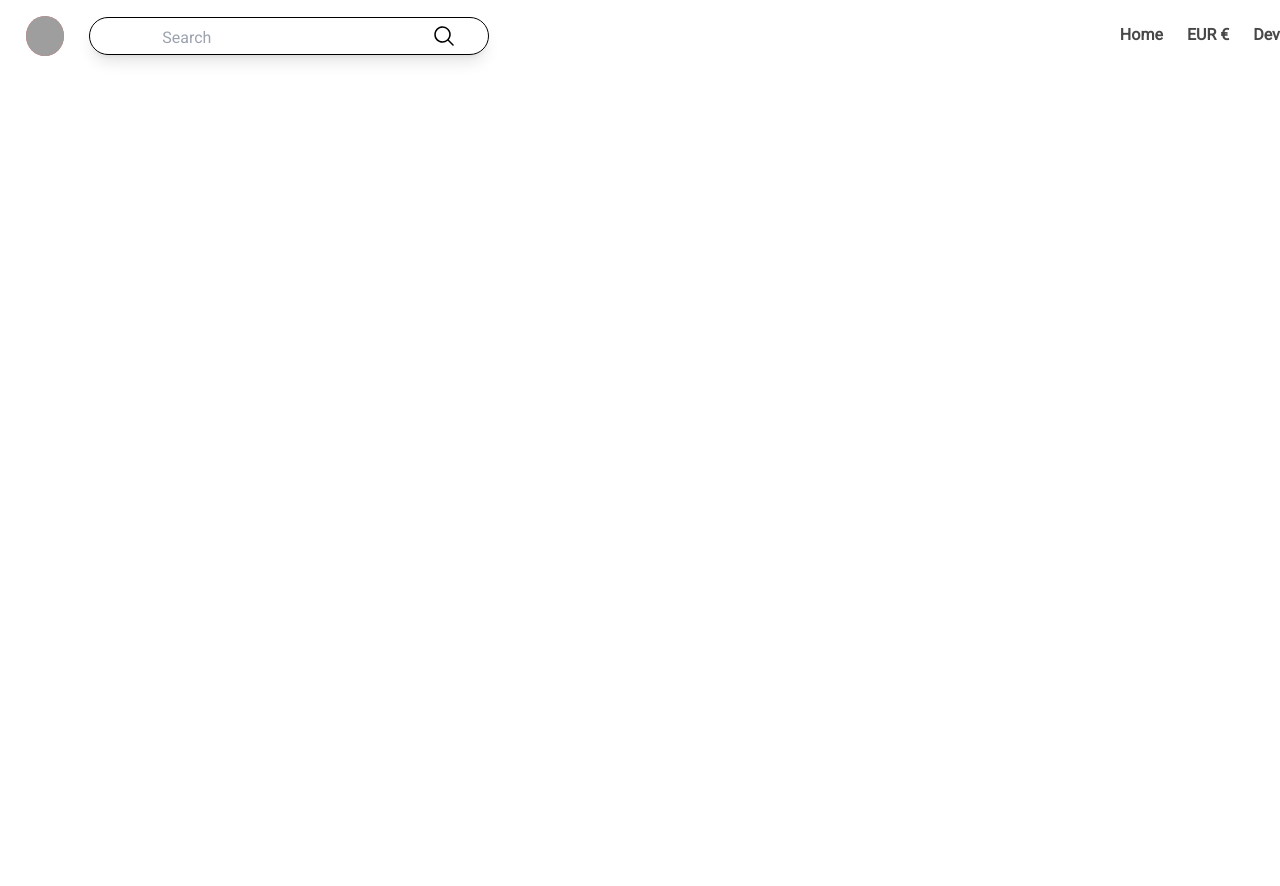
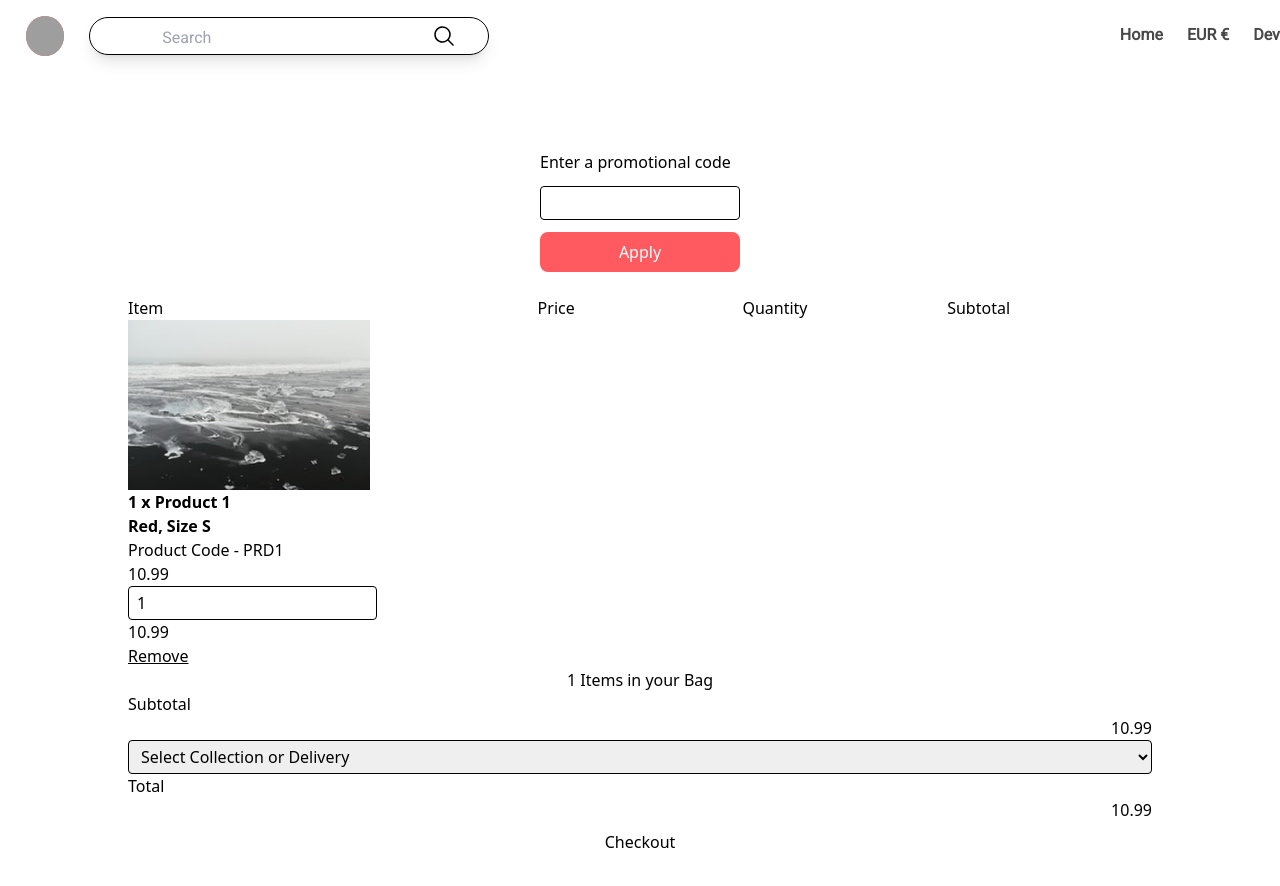
Before and after one commit to AjiePrm/airbnbClone, a Nuxt app: page /summary/example in a window 1280 px wide. Shown: the top 886 px of the page. Before the commit the page ends 800 px from the top, so only its background shows below. Built offline with nearby package versions, Linux system fonts and the light colour scheme; grey boxes are pictures that could not be loaded.

Commit message:
finish searching funtion and initiate summary page

```diff
--- a/components/category.vue
+++ b/components/category.vue
@@ -45,7 +45,7 @@ export default {
             const response = await fetch(`https://dummyjson.com/products/categories`);
             this.data = await response.json();
             const category = this.data;
-            console.log(category[0])
+            //console.log(category[0])
             return category;
         },
 
--- a/pages/details/[id].vue
+++ b/pages/details/[id].vue
@@ -1,7 +1,7 @@
 <template>
     <div class="container lg:w-[1366px] px-[34px] m-auto py-16">
         <div class="font-semibold text-3xl pb-[6px]">
-            Detail Product
+            Details Product
         </div>
         <div class="flex space-x-4 pb-6">
             <h2 class="text-xl pr-[500px] ">Category : {{ detailsProucts.category }}</h2>
@@ -44,7 +44,7 @@
                             class="text-sm font-normal bg-primaryRed text-secondaryWhite rounded-lg py-1 px-1">{{
                                 detailsProucts.discountPercentage }}%</span>
                     </h1>
-                    <h1 class="text-2xl font-semibold px-2">${{ needToPayVal }} </h1>
+                    <h1 class="text-2xl font-semibold px-2 py-2">total: ${{ needToPayVal }} </h1>
 
 
                     <div class="pt-4">
@@ -68,8 +68,11 @@
                         </div>
                     </div>
                     <div class="h-[56px] w-[323px] pt-4">
-                        <button
-                            class="h-12 w-[323px] bg-primaryRed rounded-lg text-secondaryWhite font-semibold text-xl">Pesan</button>
+                        <NuxtLink to="/summary/example">
+                            <button
+                                class="h-12 w-[323px] bg-primaryRed rounded-lg text-secondaryWhite font-semibold text-xl">Pesan
+                            </button>
+                        </NuxtLink>
                     </div>
                 </div>
             </div>
@@ -81,13 +84,13 @@
 export default {
     data() {
         return {
-            count: 0,
+            count: 1,
             detailsProucts: [],
             discount: null,
             priceItem: null,
             discountVal: null,
-            needToPay: 0,
-            needToPayVal: 0,
+            //needToPay: 0,
+            //needToPayVal: 0,
             imageOne: null,
             imageTwo: null,
             imageTree: null,
@@ -120,10 +123,10 @@ export default {
         },
 
         handleCountMin() {
-            if (this.count > 0) {
+            if (this.count > 1) {
                 this.count--;
                 this.needToPay = this.handlePriceCount(this.discount, this.count);
-                this.needToPayVal = this.needToPay.toFixed(2)
+                this.needToPayVal = (this.needToPay * 1).toFixed(2)
                 this.stock = this.handleStockCount(this.stockCount, this.count)
             }
         },
@@ -158,9 +161,15 @@ export default {
         this.discount = this.discountPrice(prices, persetage)
         this.discountVal = this.discount.toFixed(2)
 
+        const pcs = this.count;
+        const priceItem = this.discount;
+        this.needToPay = this.handlePriceCount(priceItem, pcs);
+        this.needToPayVal = (this.needToPay * 1).toFixed(2);
+
         //price handel
         this.stockCount = this.detailsProucts.stock
-        this.stock = this.detailsProucts.stock;
+        this.stock = this.detailsProucts.stock - 1;
+        //this.needToPayVal = this.detailProducts.price;
         // const pcs = this.count
         // const priceItem = this.discount
         // this.needToPay = this.handleStockCount(priceItem, pcs)
--- /dev/null
+++ b/pages/search/[id].vue
@@ -0,0 +1,36 @@
+<template>
+    <div class="container lg:w-[1366px] px-[34px] m-auto py-16">
+        <div class="w-full lg:w-[1366px] md:m-auto">
+            <CardItem :products="categoryProducts.products" :mainTitle="'Result for'" :underTitle="categoryId">
+            </CardItem>
+        </div>
+    </div>
+</template>
+
+<script>
+export default {
+    data() {
+        return {
+            categoryProducts: {},
+            categoryId: null,
+        };
+    },
+
+    methods: {
+        async getPost(id) {
+            const response = await fetch(`https://dummyjson.com/products/search?q=${id}`);
+            this.details = await response.json();
+            const categoryProducts = this.details;
+            console.log(categoryProducts.products)
+            return categoryProducts;
+        },
+    },
+
+    async mounted() {
+        const { id } = useRoute().params;
+        this.categoryId = id;
+        this.categoryProducts = await this.getPost(id);
+
+    },
+};
+</script>
--- /dev/null
+++ b/pages/summary/[id].vue
@@ -0,0 +1,125 @@
+<template>
+    <div class="container mx-auto px-4 py-[150px]">
+        <div class="basket">
+            <div class="basket-module flex flex-col w-[200px] m-auto space-y-3 pb-[24px]">
+                <label for=" promo-code" class="text-gray-700">Enter a promotional code</label>
+                <input id="promo-code" type="text" name="promo-code" maxlength="5" v-model="promoCode"
+                    class="border border-gray-300 rounded px-2 py-1" />
+                <button class="promo-code-cta bg-primaryRed text-secondaryWhite rounded-lg px-4 py-2"
+                    @click="applyPromoCode">Apply</button>
+            </div>
+            <div class="basket-labels w-[1024px] m-auto">
+                <ul class="flex">
+                    <li class="item item-heading w-2/5">Item</li>
+                    <li class="price w-1/5">Price</li>
+                    <li class="quantity w-1/5">Quantity</li>
+                    <li class="subtotal w-1/5">Subtotal</li>
+                </ul>
+            </div>
+            <div class="basket-product w-[1024px] m-auto" v-for="(product, index) in products" :key="index">
+                <div class="item w-2/5">
+                    <div class="product-image">
+                        <img src="~/assets/image/exploreOne.png" :alt="product.name" class="product-frame" />
+                    </div>
+                    <div class="product-details">
+                        <h1>
+                            <strong>
+                                <span class="item-quantity">{{ product.quantity }}</span> x {{ product.name }}
+                            </strong>
+                        </h1>
+                        <p><strong>{{ product.color }}, Size {{ product.size }}</strong></p>
+                        <p>Product Code - {{ product.code }}</p>
+                    </div>
+                </div>
+                <div class="price w-1/5">{{ product.price.toFixed(2) }}</div>
+                <div class="quantity w-1/5">
+                    <input type="number" v-model="product.quantity" min="1"
+                        class="quantity-field border border-gray-300 rounded px-2 py-1" />
+                </div>
+                <div class="subtotal w-1/5">{{ (product.price * product.quantity).toFixed(2) }}</div>
+                <div class="remove w-1/5">
+                    <button class="text-red-500 underline" @click="removeProduct(index)">Remove</button>
+                </div>
+            </div>
+        </div>
+        <aside class="summary w-[1024px] m-auto">
+            <div class="summary-total-items text-center text-gray-700">
+                <span class="total-items">{{ getTotalItems() }}</span> Items in your Bag
+            </div>
+            <div class="summary-subtotal">
+                <div class="subtotal-title">Subtotal</div>
+                <div class="subtotal-value final-value text-right">{{ getSubtotal().toFixed(2) }}</div>
+                <div class="summary-promo" v-if="promoPrice">
+                    <div class="promo-title">Promotion</div>
+                    <div class="promo-value final-value text-right">{{ promoPrice.toFixed(2) }}</div>
+                </div>
+            </div>
+            <div class="summary-delivery w-[1024px] m-auto">
+                <select name="delivery-collection"
+                    class="summary-delivery-selection w-full border border-gray-300 rounded px-2 py-1">
+                    <option value="0" selected="selected">Select Collection or Delivery</option>
+                    <option value="collection">Collection</option>
+                    <option value="delivery">Delivery</option>
+                </select>
+            </div>
+            <div class="summary-total">
+                <div class="total-title">Total</div>
+                <div class="total-value final-value text-right">{{ getTotal().toFixed(2) }}</div>
+            </div>
+            <div class="summary-checkout">
+                <button class="checkout-cta bg-gray-800 text-white w-full py-2" @click="checkout">Checkout</button>
+            </div>
+        </aside>
+    </div>
+</template>
+
+<script>
+export default {
+    data() {
+        return {
+            products: [
+                {
+                    name: 'Product 1',
+                    image: 'product1.jpg',
+                    color: 'Red',
+                    size: 'S',
+                    code: 'PRD1',
+                    price: 10.99,
+                    quantity: 1,
+                },
+            ],
+            promoCode: '',
+            promoPrice: null,
+        };
+    },
+    methods: {
+        applyPromoCode() {
+        },
+        removeProduct(index) {
+            this.products.splice(index, 1);
+        },
+        getTotalItems() {
+            return this.products.reduce((total, product) => total + product.quantity, 0);
+        },
+        getSubtotal() {
+            return this.products.reduce((total, product) => total + product.price * product.quantity, 0);
+        },
+        getTotal() {
+            if (this.promoPrice) {
+                return this.getSubtotal() - this.promoPrice;
+            }
+            return this.getSubtotal();
+        },
+        checkout() {
+            // Handle the checkout
+
+        },
+    },
+};
+</script>
+
+<style>
+.item-quantity {
+    font-weight: bold;
+}
+</style>
```
Also changed, not shown: layouts/default.vue (+50 -8 lines).
